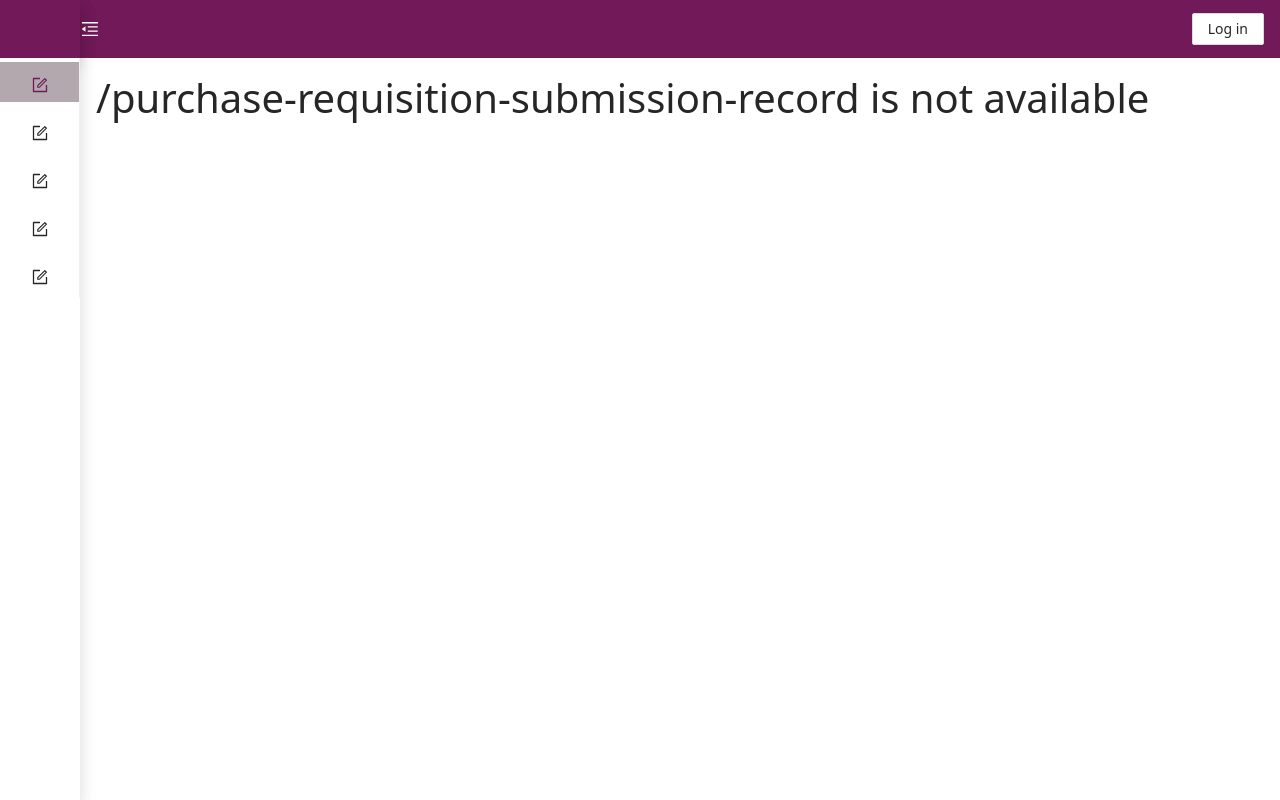
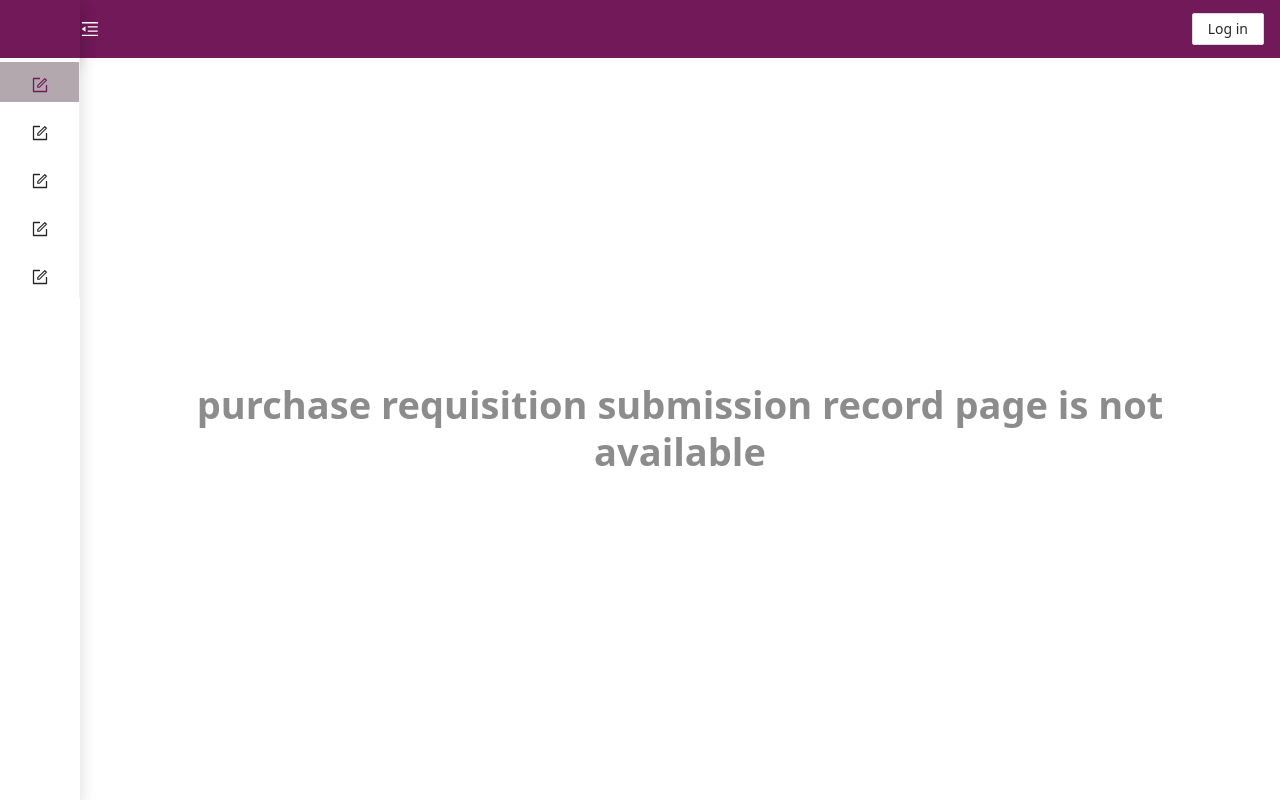
Before and after one commit to Five-Fishes/Engseen-Purchase-Requisition-Frontend, a React (Create React App) app: page /purchase-requisition-submission-record in a window 1280 px wide. Built offline with nearby package versions, Linux system fonts and the light colour scheme; no server answers; what axios-mock-adapter would draw is missing.

Commit message:
Minor issue fix and enhance No-Match component

```diff
--- a/src/modules/purchase-requisition-request/pages/purchase-requisition-request-page.tsx
+++ b/src/modules/purchase-requisition-request/pages/purchase-requisition-request-page.tsx
@@ -4,7 +4,7 @@ import PurchaseRequisitionTemplateBrowser from "../components/templateBrowser/te
 import Title from "antd/lib/typography/Title";
 
 const PurchaseRequisitionRequestPage: React.FC = () => {
-  const [selectedTemplate, setSelectedTemplate] = useState({} as IPurchaseRequisitionTemplate);
+  const [selectedTemplate, setSelectedTemplate] = useState<IPurchaseRequisitionTemplate>();
 
   return (
     <>
--- a/src/modules/shared/components/NoMatch.tsx
+++ b/src/modules/shared/components/NoMatch.tsx
@@ -1,26 +1,15 @@
-import { createPurchaseReqiosition } from "@api/purchase-requisition-template.api";
-import { IPurchaseRequisitionRequest } from "@dto/i-purchase-requisition-request.dto";
-import { useEffect } from "react";
+import Title from "antd/lib/typography/Title";
 import { useLocation } from "react-router-dom";
 
 const NoMatch: React.FC = () => {
-  useEffect(() => {
-    const create = async () => {
-      try {
-        const res = await createPurchaseReqiosition({} as IPurchaseRequisitionRequest);
-        console.log(res);
-      } catch (error) {
-        console.error(error);
-      }
-    }
-    create()
-  }, []);
-
   const location = useLocation();
+  const sanitisedPath: string = location.pathname.replace(/\/|-/g, " ").trim() + " page";
 
   return (
-    <div>
-      <h1>{location.pathname} is not available</h1>
+    <div className="d-flex justify-content-center h-100">
+      <Title className="align-self-center text-center p-5" type="secondary">
+        {sanitisedPath} is not available
+      </Title>
     </div>
   );
 };
```
